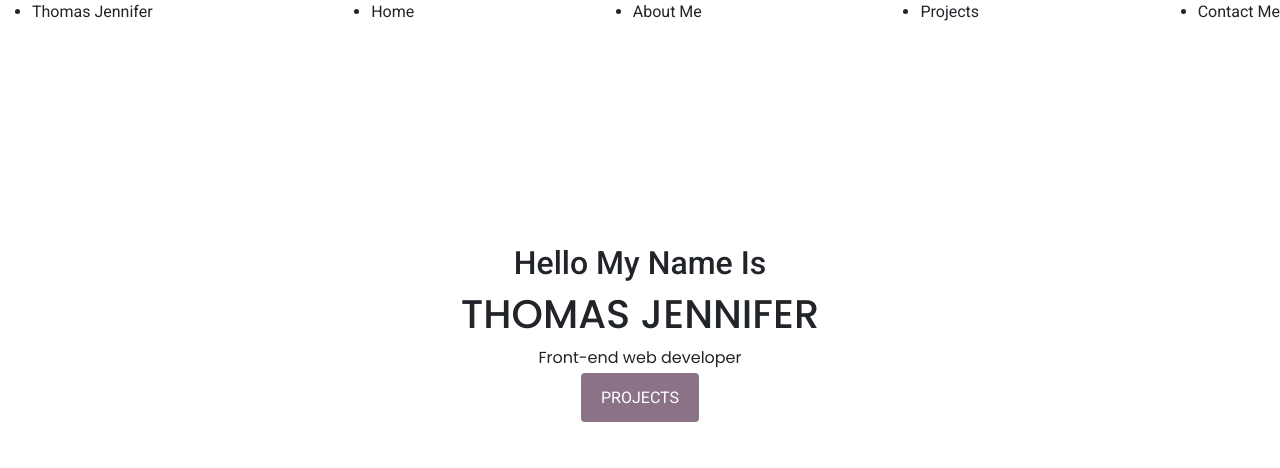
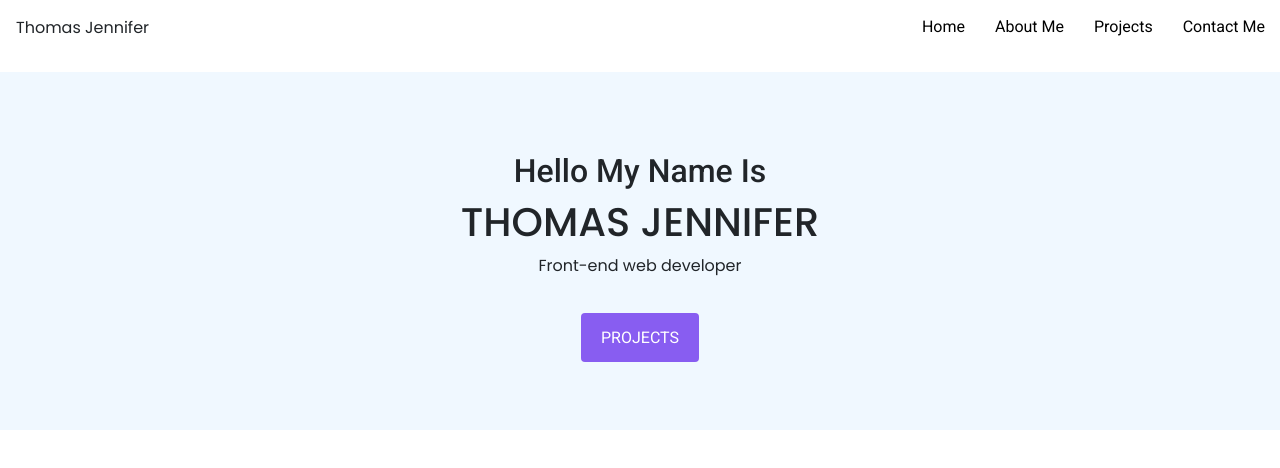
Before and after one commit to ogechi3/developer-resume, a plain HTML site: page index.html in a window 1280 px wide. Drawn offline with nearby package versions, Linux system fonts and the light colour scheme.

Commit message:
Added the navbar

```diff
--- a/index.html
+++ b/index.html
@@ -40,23 +40,31 @@
   </head>
   <body>
     <nav>
-
-      <ul class="d-flex justify-content-between">
-        <li>Thomas Jennifer</li>
-        <li>Home</li>
-        <li>About Me</li>
-        <li>Projects</li>
-        <li>Contact Me</li>
-      </ul>
+      <div class="nav">
+        <p class="p-3">Thomas Jennifer</p>
+        <ul class="nav-links">
+          <li class="active">
+            <a href="/developer-resume/index.html">Home</a>
+          </li>
+          <li>
+            <a href="/developer-resume/about.html">About Me</a>
+          </li>
+          <li><a href="/developer-resume/project.html">Projects</a></li>
+          <li><a href="/developer-resume/contact.html">Contact Me</a></li>
+        </ul>
+      </div>
     </nav>
 
     <div class="hero">
       <h2>Hello My Name Is</h2>
       <h1>THOMAS JENNIFER</h1>
       <p>Front-end web developer</p>
+      <div class="mt-5 project-button">
+        <a href="project.html">PROJECTS</a>
+      </div>
     </div>
-    <div class="project-button">
-      <a href="project.html">PROJECTS</a>
-    </div>
+    <footer>
+
+    </footer>
   </body>
 </html>
--- a/styles.css
+++ b/styles.css
@@ -9,25 +9,57 @@ p {
   font-family: "Poppins", sans-serif;
 }
 .hero {
-  margin-top: 220px;
+  background-color: aliceblue;
+  padding: 80px 160px;
 }
 
+.nav {
+  display: flex;
+  justify-content: space-between;
+}
+.nav-links {
+  display: flex;
+  justify-content: space-between;
+  list-style: none;
+}
+nav li {
+  padding: 15px;
+}
+nav li a {
+  text-decoration: none;
+  color: black;
+}
+nav li a:hover {
+  text-decoration: underline;
+  color: blue;
+  transition: 200ms ease-in-out;
+}
 .btn-secondary {
   text-decoration: none;
-
   padding: 15px 20px;
   border-radius: 4px;
   text-align: center;
 }
 .project-button {
   text-align: center;
+  margin-top: 5px;
 }
+
 .project-button a {
   color: white;
-  background: #8c7287;
+  background: #885df1;
   padding: 15px 20px;
   border-radius: 4px;
   text-decoration: none;
+}
+.project-button a:hover {
+  background-color: white;
+  color: #885df1;
+  border: 1px solid #885df1;
+  transition: 200ms ease-in-out;
+}
+.about-header {
+  margin: 30px;
 }
 
 .music-page {
@@ -68,9 +100,6 @@ h2 {
   text-decoration: none;
 }
 @media (max-width: 820px) {
-  .hero{
-    margin-top: 250px;
-  }
   .music-page {
     max-width: 100%;
     height: 67%;
```
Also changed, not shown: about.html (+23 -7 lines), contact.html (+18 -1 lines), project.html (+15 -0 lines).
